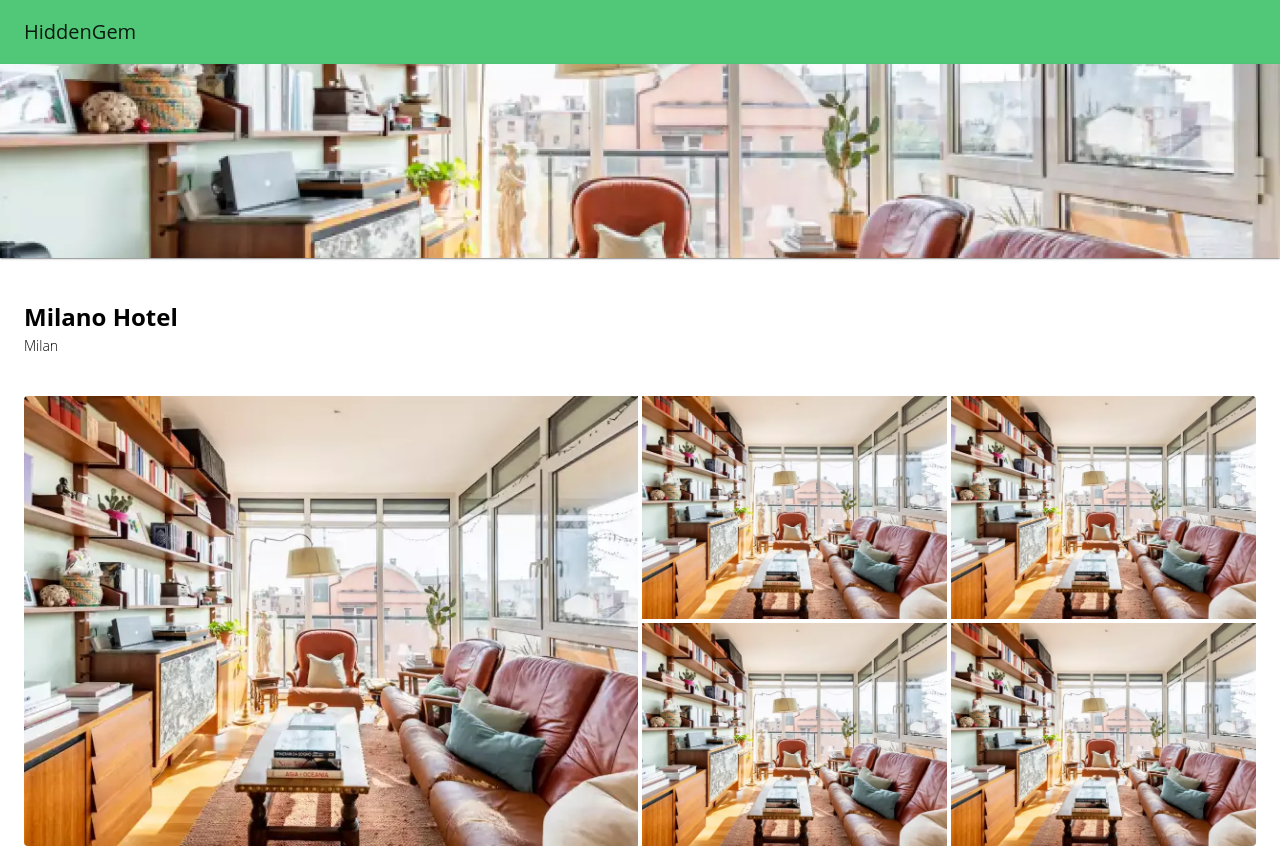
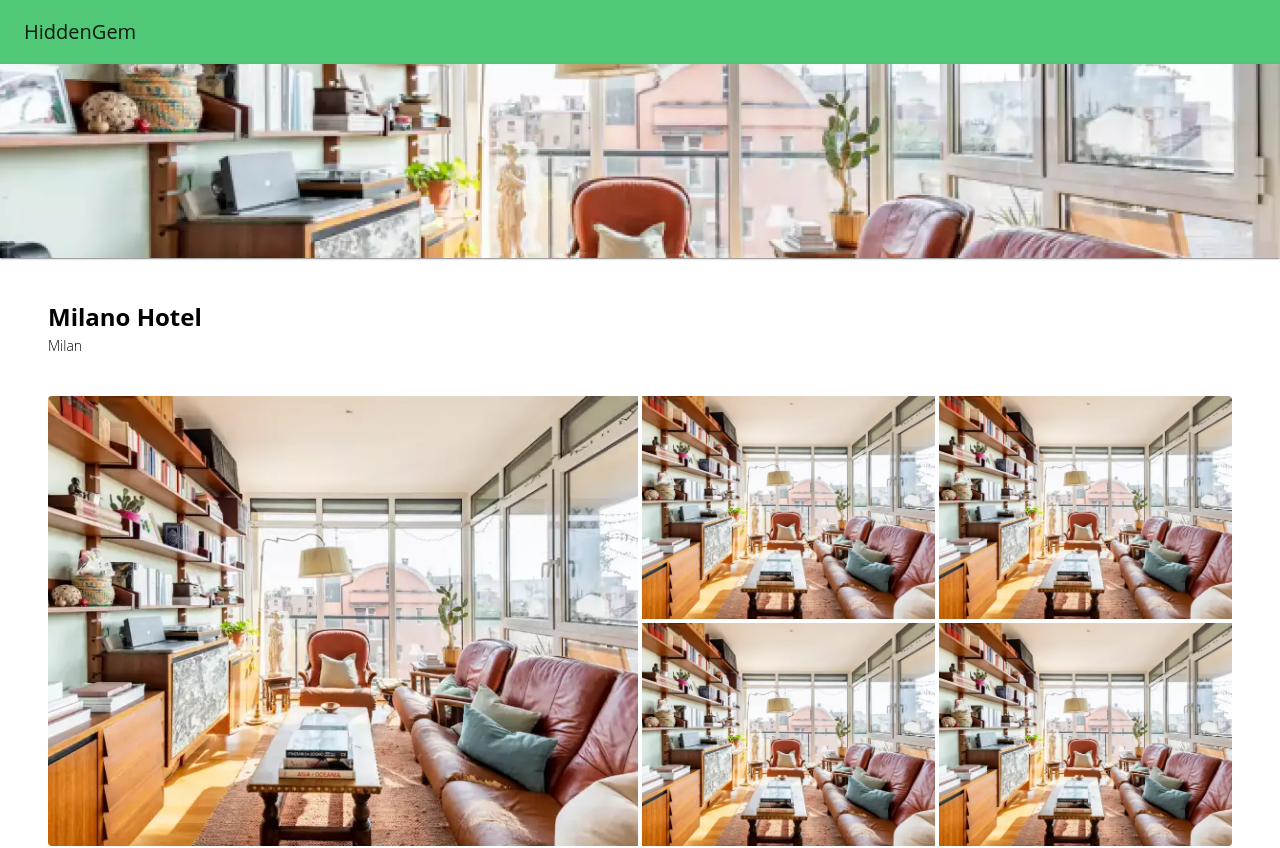
Before and after one commit to project-zusammen/hidden-gem-frontend, a React (Vite) app: page /review in a window 1280 px wide. Shown: the top 848 px of the page. Built offline with nearby package versions, Linux system fonts and the light colour scheme.

Commit message:
adjusted padding left & right to match footer

```diff
--- a/src/pages/Review.jsx
+++ b/src/pages/Review.jsx
@@ -19,7 +19,7 @@ const Post = () => {
       <Card sx={{ borderRadius: 0 }}>
         <CardMedia component="img" height="194" image="/images/hero-image.webp" alt="hero-image" />
       </Card>
-      <Container maxWidth={false} sx={{ marginBottom: 8 }}>
+      <Container disableGutters maxWidth={false} sx={{ marginBottom: 8, paddingLeft: 6, paddingRight: 6 }}>
         <Box sx={{ marginY: 5, display: "flex", flexDirection: "column" }}>
           <Typography variant="h6" sx={{ fontSize: 24, fontWeight: 700 }}>
             Milano Hotel
```
